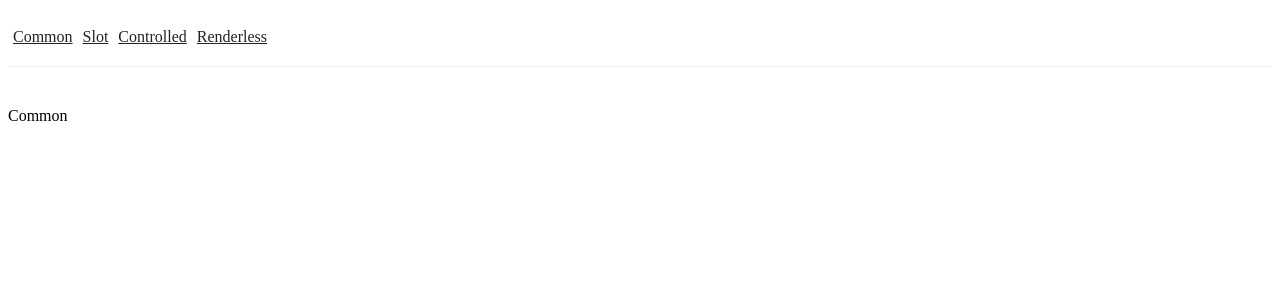
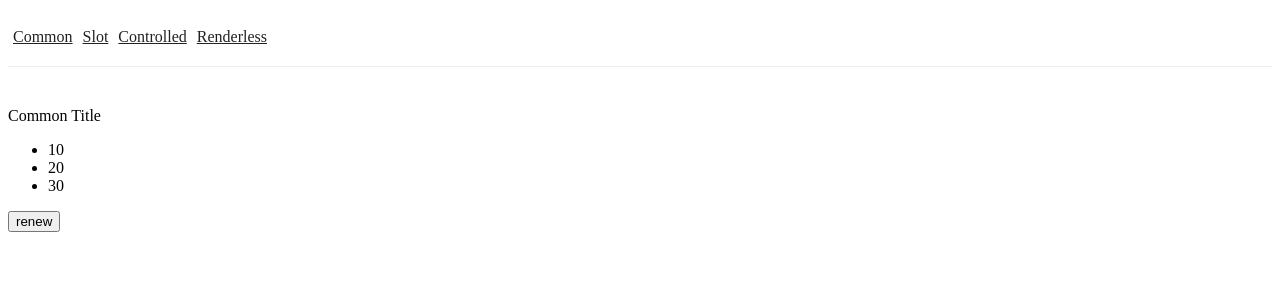
Before and after one commit to Jaehyeokk/study-code, a Vue app in the folder component_design_patterns/: page /common in a window 1280 px wide. Shown: the top 300 px of the page. Built offline with nearby package versions, Linux system fonts and the light colour scheme.

Commit message:
Design pattern - Common approach

```diff
--- /dev/null
+++ b/component_design_patterns/src/components/CommonContents.vue
@@ -0,0 +1,21 @@
+<template>
+  <div>
+    <ul>
+      <li v-for="item in items" :key="item.index">{{ item }}</li>
+    </ul>
+    <button @click="$emit('renewItems')">renew</button>
+  </div>
+</template>
+
+<script>
+export default {
+  props: {
+    items: {
+      type: Array,
+      required: true,
+    },
+  },
+};
+</script>
+
+<style></style>
--- /dev/null
+++ b/component_design_patterns/src/components/CommonHeader.vue
@@ -0,0 +1,17 @@
+<template>
+  <div>
+    <header>
+      {{ commonTitle }}
+    </header>
+  </div>
+</template>
+
+<script>
+export default {
+  props: {
+    commonTitle: String,
+  },
+};
+</script>
+
+<style></style>
--- a/component_design_patterns/src/views/Common.vue
+++ b/component_design_patterns/src/views/Common.vue
@@ -1,11 +1,30 @@
 <template>
   <div>
-    Common
+    <Common-header :commonTitle="title"></Common-header>
+    <Common-contents @renewItems="renewItems" :items="items"></Common-contents>
   </div>
 </template>
 
 <script>
-export default {};
+import CommonHeader from "../components/CommonHeader.vue";
+import CommonContents from "../components/CommonContents.vue";
+export default {
+  components: {
+    CommonHeader,
+    CommonContents,
+  },
+  data() {
+    return {
+      title: "Common Title",
+      items: ["10", "20", "30"],
+    };
+  },
+  methods: {
+    renewItems() {
+      this.items = ["40", "50", "60"];
+    },
+  },
+};
 </script>
 
 <style></style>
```
